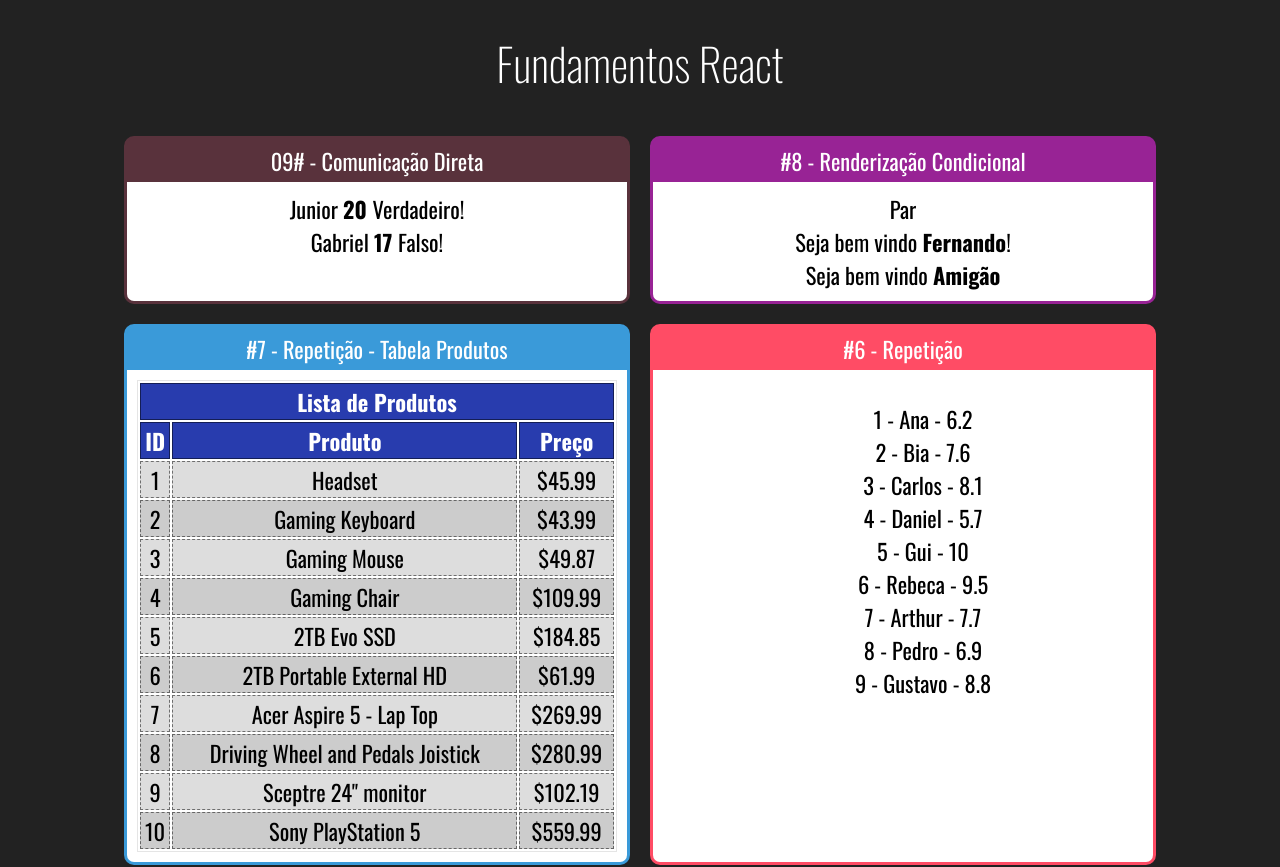
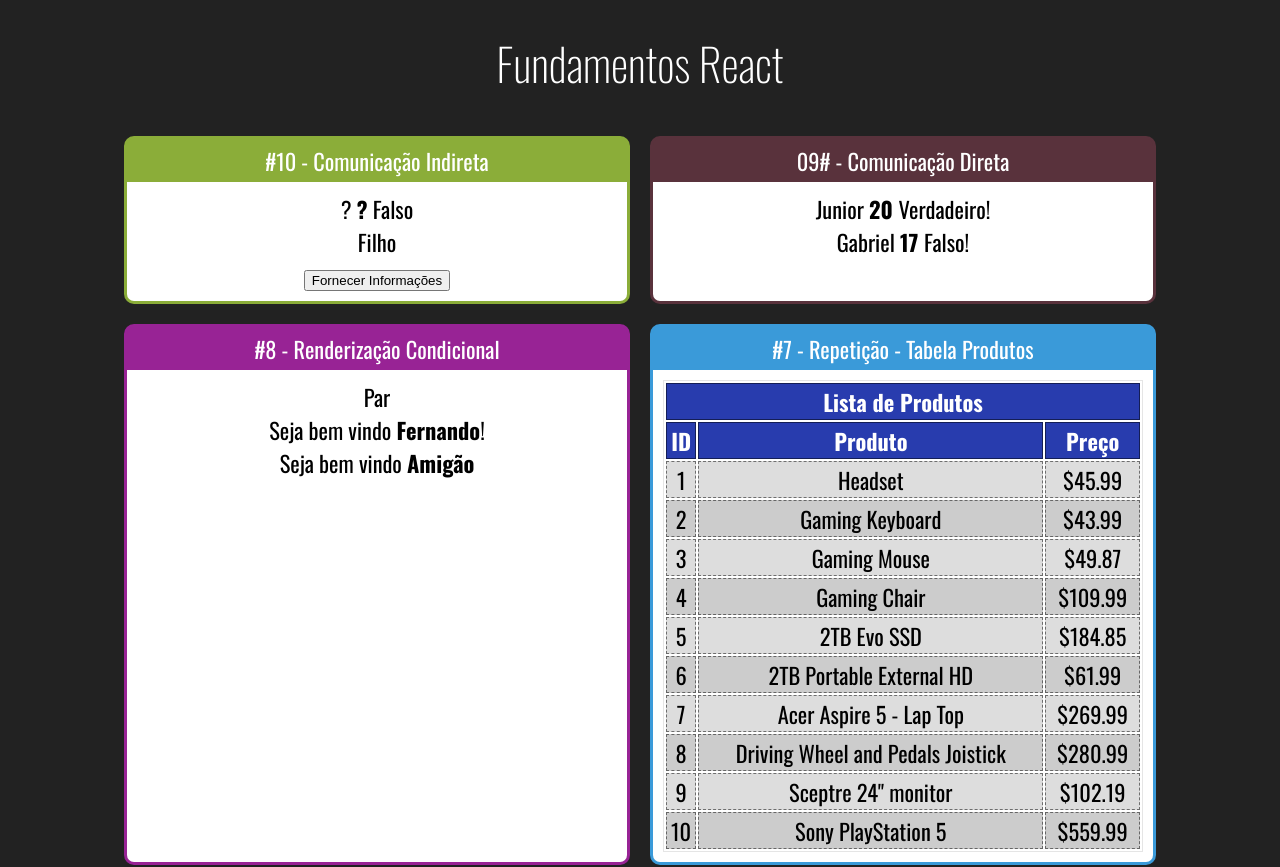
Before and after one commit to Edmilson-Hao/fundamentos-react, a React (Create React App) app: page / in a window 1280 px wide. Shown: the top 867 px of the page. Built offline with nearby package versions, Linux system fonts and the light colour scheme.

Commit message:
Aula 34 - Comunicação Indireta

```diff
--- a/src/components/App.jsx
+++ b/src/components/App.jsx
@@ -1,5 +1,6 @@
 import React            from 'react'
 
+import IndiretaPai      from './comunicacao/IndiretaPai'
 import DiretaPai        from './comunicacao/DiretaPai'
 import UsuarioInfo      from './condicional/UsuarioInfo'
 import ParOuImpar       from './condicional/ParOuImpar'
@@ -25,6 +26,10 @@
         <h1>Fundamentos React</h1>
 
         <div className='Cards'>
+
+            <Card titulo='#10 - Comunicação Indireta' color='#8BAD39'>
+                <IndiretaPai></IndiretaPai>
+            </Card>
 
             <Card titulo='09# - Comunicação Direta' color='#59323C'>
                 <DiretaPai></DiretaPai>
--- /dev/null
+++ b/src/components/comunicacao/IndiretaFilho.jsx
@@ -0,0 +1,14 @@
+import React from 'react'
+
+export default props => {
+    const cb = props.quandoClicar
+    return (
+        <div>
+            <div>Filho</div>
+
+            <button onClick={ _ => cb('João', 53, true)}>
+                Fornecer Informações
+            </button>
+        </div>
+    )
+}
--- /dev/null
+++ b/src/components/comunicacao/IndiretaPai.jsx
@@ -0,0 +1,28 @@
+import React from 'react'
+
+import IndiretaFilho from './IndiretaFilho'
+
+export default props => {
+    let nome = '?'
+    let idade = 0
+    let nerd = false
+
+    //nome idade nerd
+    const fornecerInformacoes = (nomeParam, idadeParam, nerdParam)=> {
+        nome = nomeParam
+        idade = idadeParam
+        nerd = nerdParam
+    }
+
+    return (
+        <div>
+            <div>
+            <span>{nome} </span>
+            <span><strong>{nome}</strong> </span>
+            <span>{nerd ? 'Verdadeiro' : 'Falso' } </span>
+            </div>
+
+            <IndiretaFilho quandoClicar={fornecerInformacoes} ></IndiretaFilho>
+        </div>
+    )
+}
--- a/src/components/repeticao/TabelaProdutos.jsx
+++ b/src/components/repeticao/TabelaProdutos.jsx
@@ -19,7 +19,7 @@
             <table>
                 <thead>
                     <tr>
-                        <th colspan="3">Lista de Produtos</th>
+                        <th colSpan="3">Lista de Produtos</th>
                     </tr>
 
                     <tr>
```
